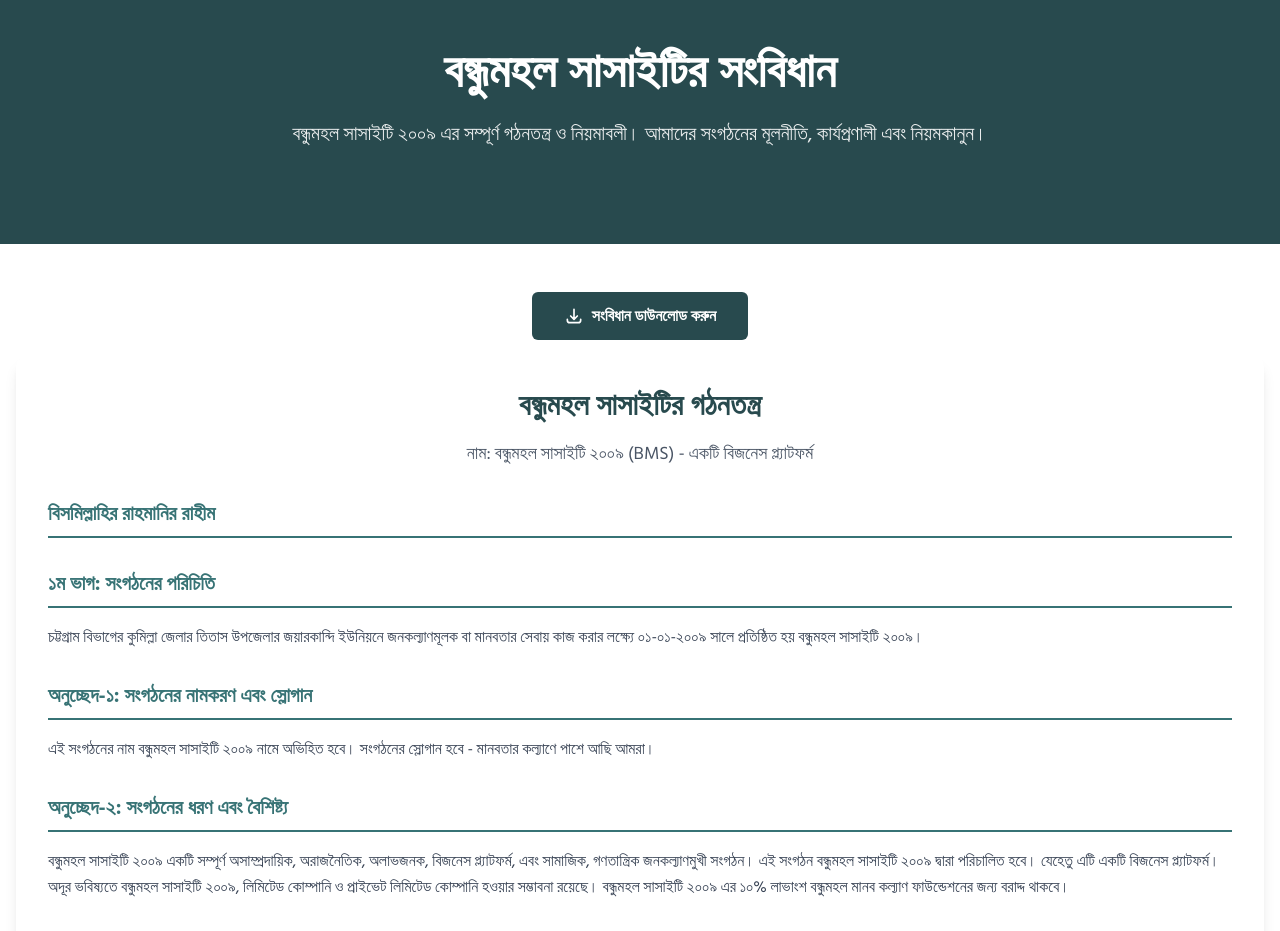
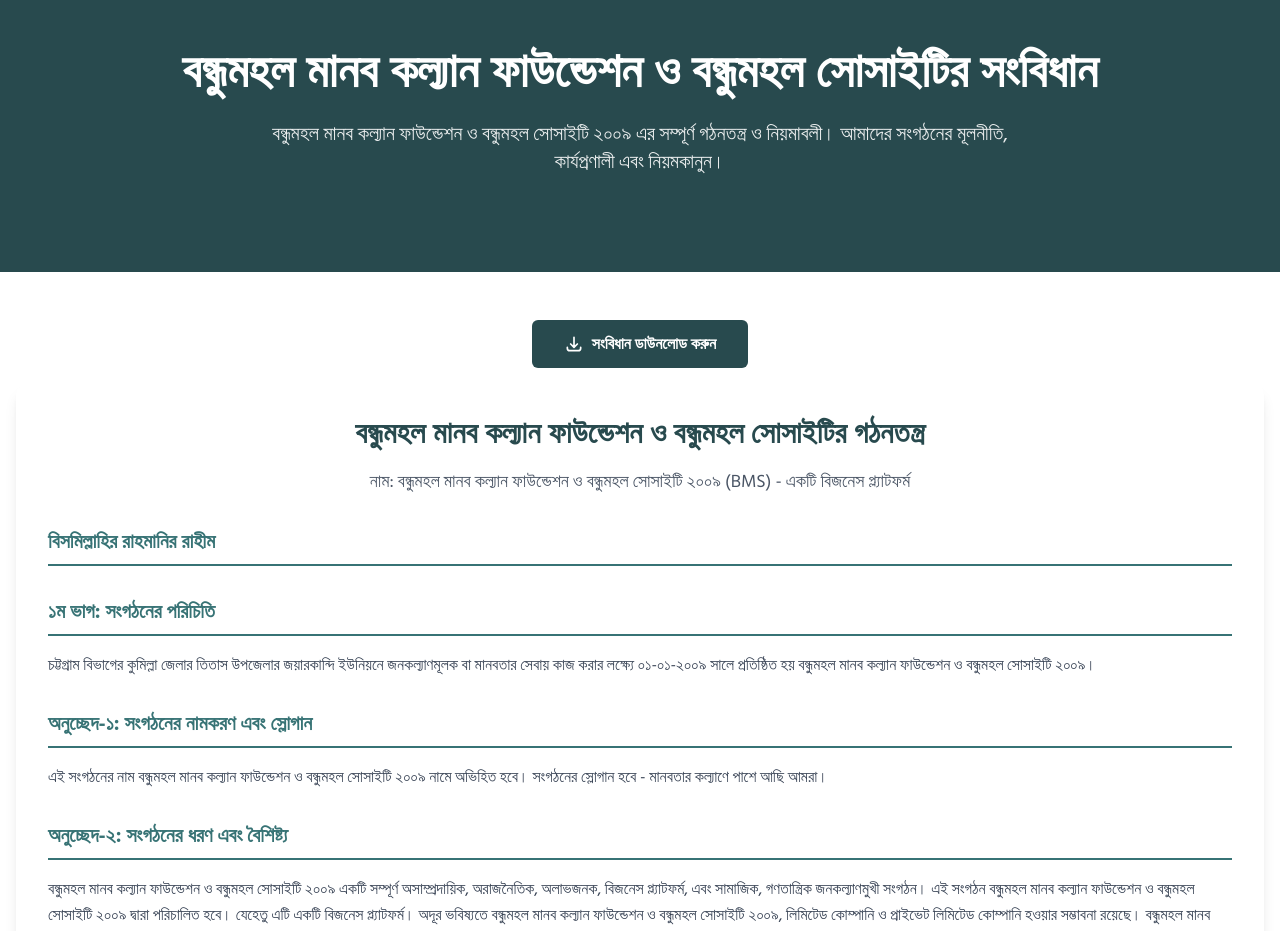
Before and after one commit to shihabhq/bm-foundation, a Next.js app: page /constitution in a window 1280 px wide. Shown: the part 160-1091 px from the top of the page. Built offline with nearby package versions, Linux system fonts and the light colour scheme.

Commit message:
changed: spell changed

```diff
--- a/src/app/constitution/page.tsx
+++ b/src/app/constitution/page.tsx
@@ -5,11 +5,12 @@ export default function ConstitutionPage() {
         <div className="bg-[#284a4e] text-white py-16 md:py-24">
           <div className="max-w-[1280px] mx-auto px-4 text-center">
             <h1 className="text-3xl md:text-5xl font-bold mb-6">
-              বন্ধুমহল সাসাইটির সংবিধান
+              বন্ধুমহল মানব কল্যান ফাউন্ডেশন ও বন্ধুমহল সোসাইটির সংবিধান
             </h1>
             <p className="text-lg md:text-xl max-w-3xl mx-auto opacity-90">
-              বন্ধুমহল সাসাইটি ২০০৯ এর সম্পূর্ণ গঠনতন্ত্র ও নিয়মাবলী। আমাদের
-              সংগঠনের মূলনীতি, কার্যপ্রণালী এবং নিয়মকানুন।
+              বন্ধুমহল মানব কল্যান ফাউন্ডেশন ও বন্ধুমহল সোসাইটি ২০০৯ এর সম্পূর্ণ
+              গঠনতন্ত্র ও নিয়মাবলী। আমাদের সংগঠনের মূলনীতি, কার্যপ্রণালী এবং
+              নিয়মকানুন।
             </p>
           </div>
         </div>
@@ -42,10 +43,11 @@ export default function ConstitutionPage() {
             <div className="prose prose-lg max-w-none">
               <div className="text-center mb-8">
                 <h2 className="text-2xl md:text-3xl font-bold text-[#284a4e] mb-4">
-                  বন্ধুমহল সাসাইটির গঠনতন্ত্র
+                  বন্ধুমহল মানব কল্যান ফাউন্ডেশন ও বন্ধুমহল সোসাইটির গঠনতন্ত্র
                 </h2>
                 <p className="text-lg text-gray-600">
-                  নাম: বন্ধুমহল সাসাইটি ২০০৯ (BMS) - একটি বিজনেস প্ল্যাটফর্ম
+                  নাম: বন্ধুমহল মানব কল্যান ফাউন্ডেশন ও বন্ধুমহল সোসাইটি ২০০৯
+                  (BMS) - একটি বিজনেস প্ল্যাটফর্ম
                 </p>
               </div>
 
@@ -63,7 +65,8 @@ export default function ConstitutionPage() {
                   <p className="text-gray-700 leading-relaxed">
                     চট্টগ্রাম বিভাগের কুমিল্লা জেলার তিতাস উপজেলার জয়ারকান্দি
                     ইউনিয়নে জনকল্যাণমূলক বা মানবতার সেবায় কাজ করার লক্ষ্যে
-                    ০১-০১-২০০৯ সালে প্রতিষ্ঠিত হয় বন্ধুমহল সাসাইটি ২০০৯।
+                    ০১-০১-২০০৯ সালে প্রতিষ্ঠিত হয় বন্ধুমহল মানব কল্যান
+                    ফাউন্ডেশন ও বন্ধুমহল সোসাইটি ২০০৯।
                   </p>
                 </section>
 
@@ -72,8 +75,10 @@ export default function ConstitutionPage() {
                     অনুচ্ছেদ-১: সংগঠনের নামকরণ এবং স্লোগান
                   </h3>
                   <p className="text-gray-700 leading-relaxed">
-                    এই সংগঠনের নাম {"বন্ধুমহল সাসাইটি ২০০৯"} নামে অভিহিত হবে।
-                    সংগঠনের স্লোগান হবে - {"মানবতার কল্যাণে পাশে আছি আমরা"}।
+                    এই সংগঠনের নাম{" "}
+                    {"বন্ধুমহল মানব কল্যান ফাউন্ডেশন ও বন্ধুমহল সোসাইটি ২০০৯"}{" "}
+                    নামে অভিহিত হবে। সংগঠনের স্লোগান হবে -{" "}
+                    {"মানবতার কল্যাণে পাশে আছি আমরা"}।
                   </p>
                 </section>
 
@@ -82,13 +87,15 @@ export default function ConstitutionPage() {
                     অনুচ্ছেদ-২: সংগঠনের ধরণ এবং বৈশিষ্ট্য
                   </h3>
                   <p className="text-gray-700 leading-relaxed">
-                    বন্ধুমহল সাসাইটি ২০০৯ একটি সম্পূর্ণ অসাম্প্রদায়িক,
-                    অরাজনৈতিক, অলাভজনক, বিজনেস প্ল্যাটফর্ম, এবং সামাজিক,
-                    গণতান্ত্রিক জনকল্যাণমুখী সংগঠন। এই সংগঠন বন্ধুমহল সাসাইটি
-                    ২০০৯ দ্বারা পরিচালিত হবে। যেহেতু এটি একটি বিজনেস
-                    প্ল্যাটফর্ম। অদূর ভবিষ্যতে বন্ধুমহল সাসাইটি ২০০৯, লিমিটেড
-                    কোম্পানি ও প্রাইভেট লিমিটেড কোম্পানি হওয়ার সম্ভাবনা রয়েছে।
-                    বন্ধুমহল সাসাইটি ২০০৯ এর ১০% লাভাংশ বন্ধুমহল মানব কল্যাণ
+                    বন্ধুমহল মানব কল্যান ফাউন্ডেশন ও বন্ধুমহল সোসাইটি ২০০৯ একটি
+                    সম্পূর্ণ অসাম্প্রদায়িক, অরাজনৈতিক, অলাভজনক, বিজনেস
+                    প্ল্যাটফর্ম, এবং সামাজিক, গণতান্ত্রিক জনকল্যাণমুখী সংগঠন। এই
+                    সংগঠন বন্ধুমহল মানব কল্যান ফাউন্ডেশন ও বন্ধুমহল সোসাইটি ২০০৯
+                    দ্বারা পরিচালিত হবে। যেহেতু এটি একটি বিজনেস প্ল্যাটফর্ম।
+                    অদূর ভবিষ্যতে বন্ধুমহল মানব কল্যান ফাউন্ডেশন ও বন্ধুমহল
+                    সোসাইটি ২০০৯, লিমিটেড কোম্পানি ও প্রাইভেট লিমিটেড কোম্পানি
+                    হওয়ার সম্ভাবনা রয়েছে। বন্ধুমহল মানব কল্যান ফাউন্ডেশন ও
+                    বন্ধুমহল সোসাইটি ২০০৯ এর ১০% লাভাংশ বন্ধুমহল মানব কল্যাণ
                     ফাউন্ডেশনের জন্য বরাদ্দ থাকবে।
                   </p>
                 </section>
@@ -129,8 +136,8 @@ export default function ConstitutionPage() {
                     অনুচ্ছেদ-৫: সংগঠনের লোগো/মনোগ্রামের বিবরণ
                   </h3>
                   <p className="text-gray-700 leading-relaxed">
-                    একটি গোলাকৃতির ভিতরে মাঝখানে বড় করে BMS ও বন্ধুমহল সাসাইটি
-                    ২০০৯ লেখা থাকবে।
+                    একটি গোলাকৃতির ভিতরে মাঝখানে বড় করে BMS ও বন্ধুমহল মানব
+                    কল্যান ফাউন্ডেশন ও বন্ধুমহল সোসাইটি ২০০৯ লেখা থাকবে।
                   </p>
                 </section>
 
@@ -276,8 +283,9 @@ export default function ConstitutionPage() {
                   </h3>
                   <div className="space-y-3">
                     <p className="text-gray-700 leading-relaxed">
-                      ১) বন্ধুমহল সাসাইটি ২০০৯ এর মূল উদ্দেশ্যই হলো দীর্ঘমেয়াদী
-                      পরিকল্পনা নিয়ে সদস্য হতে হবে।
+                      ১) বন্ধুমহল মানব কল্যান ফাউন্ডেশন ও বন্ধুমহল সোসাইটি ২০০৯
+                      এর মূল উদ্দেশ্যই হলো দীর্ঘমেয়াদী পরিকল্পনা নিয়ে সদস্য
+                      হতে হবে।
                     </p>
                     <p className="text-gray-700 leading-relaxed">
                       ২) সংগঠনের ময়াদকাল ১০ বছরের। অবশ্য ১০ বছর পর সংগঠন
--- a/src/sections/Constitution.tsx
+++ b/src/sections/Constitution.tsx
@@ -9,8 +9,8 @@ const ConstitutionSection = () => {
             আমাদের <span className="text-[#377375]">সংবিধান</span>
           </h2>
           <p className="max-w-2xl mx-auto text-gray-600 text-lg">
-            বন্ধুমহল সাসাইটি ২০০৯ এর গঠনতন্ত্র এবং নিয়মাবলী। আমাদের সংগঠনের
-            মূলনীতি ও কার্যপ্রণালী সম্পর্কে জানুন।
+            বন্ধুমহল মানব কল্যান ফাউন্ডেশন ও বন্ধুমহল সোসাইটি ২০০৯ এর গঠনতন্ত্র
+            এবং নিয়মাবলী। আমাদের সংগঠনের মূলনীতি ও কার্যপ্রণালী সম্পর্কে জানুন।
           </p>
         </div>
 
@@ -24,7 +24,8 @@ const ConstitutionSection = () => {
               <div className="relative z-10 rounded-lg overflow-hidden shadow-xl">
                 <div className="absolute bottom-0 left-0 right-0 bg-gradient-to-t from-[#284a4e]/80 to-transparent p-6">
                   <p className="text-white font-medium">
-                    বন্ধুমহল সাসাইটির গঠনতন্ত্র ও নিয়মাবলী
+                    বন্ধুমহল মানব কল্যান ফাউন্ডেশন ও বন্ধুমহল সোসাইটির গঠনতন্ত্র
+                    ও নিয়মাবলী
                   </p>
                 </div>
               </div>
@@ -116,7 +117,7 @@ const ConstitutionSection = () => {
           <div className="">
             <div className="bg-white rounded-xl shadow-lg p-6 md:p-8">
               <h3 className="text-xl md:text-2xl font-bold text-[#284a4e] mb-6">
-                বন্ধুমহল সাসাইটির গঠনতন্ত্র
+                বন্ধুমহল মানব কল্যান ফাউন্ডেশন ও বন্ধুমহল সোসাইটির গঠনতন্ত্র
               </h3>
 
               <div className="space-y-6">
@@ -125,7 +126,8 @@ const ConstitutionSection = () => {
                     নাম
                   </h4>
                   <p className="text-gray-700">
-                    বন্ধুমহল সাসাইটি ২০০৯ (BMS) - একটি বিজনেস প্ল্যাটফর্ম
+                    বন্ধুমহল মানব কল্যান ফাউন্ডেশন ও বন্ধুমহল সোসাইটি ২০০৯ (BMS)
+                    - একটি বিজনেস প্ল্যাটফর্ম
                   </p>
                 </div>
 
@@ -136,7 +138,8 @@ const ConstitutionSection = () => {
                   <p className="text-gray-700">
                     চট্টগ্রাম বিভাগের কুমিল্লা জেলার তিতাস উপজেলার জয়ারকান্দি
                     ইউনিয়নে জনকল্যাণমূলক বা মানবতার সেবায় কাজ করার লক্ষ্যে
-                    ০১-০১-২০০৯ সালে প্রতিষ্ঠিত হয় বন্ধুমহল সাসাইটি ২০০৯।
+                    ০১-০১-২০০৯ সালে প্রতিষ্ঠিত হয় বন্ধুমহল মানব কল্যান
+                    ফাউন্ডেশন ও বন্ধুমহল সোসাইটি ২০০৯।
                   </p>
                 </div>
 
@@ -145,8 +148,9 @@ const ConstitutionSection = () => {
                     অনুচ্ছেদ-১: সংগঠনের নামকরণ এবং স্লোগান
                   </h4>
                   <p className="text-gray-700">
-                    এই সংগঠনের নাম বন্ধুমহল সাসাইটি ২০০৯ নামে অভিহিত হবে।
-                    সংগঠনের স্লোগান হবে - মানবতার কল্যাণে পাশে আছি আমরা।
+                    এই সংগঠনের নাম বন্ধুমহল মানব কল্যান ফাউন্ডেশন ও বন্ধুমহল
+                    সোসাইটি ২০০৯ নামে অভিহিত হবে। সংগঠনের স্লোগান হবে - মানবতার
+                    কল্যাণে পাশে আছি আমরা।
                   </p>
                 </div>
 
@@ -155,9 +159,9 @@ const ConstitutionSection = () => {
                     অনুচ্ছেদ-২: সংগঠনের ধরণ এবং বৈশিষ্ট্য
                   </h4>
                   <p className="text-gray-700">
-                    বন্ধুমহল সাসাইটি ২০০৯ একটি সম্পূর্ণ অসাম্প্রদায়িক,
-                    অরাজনৈতিক, অলাভজনক, বিজনেস প্ল্যাটফর্ম, এবং সামাজিক,
-                    গণতান্ত্রিক জনকল্যাণমুখী সংগঠন।
+                    বন্ধুমহল মানব কল্যান ফাউন্ডেশন ও বন্ধুমহল সোসাইটি ২০০৯ একটি
+                    সম্পূর্ণ অসাম্প্রদায়িক, অরাজনৈতিক, অলাভজনক, বিজনেস
+                    প্ল্যাটফর্ম, এবং সামাজিক, গণতান্ত্রিক জনকল্যাণমুখী সংগঠন।
                   </p>
                 </div>
 
```
